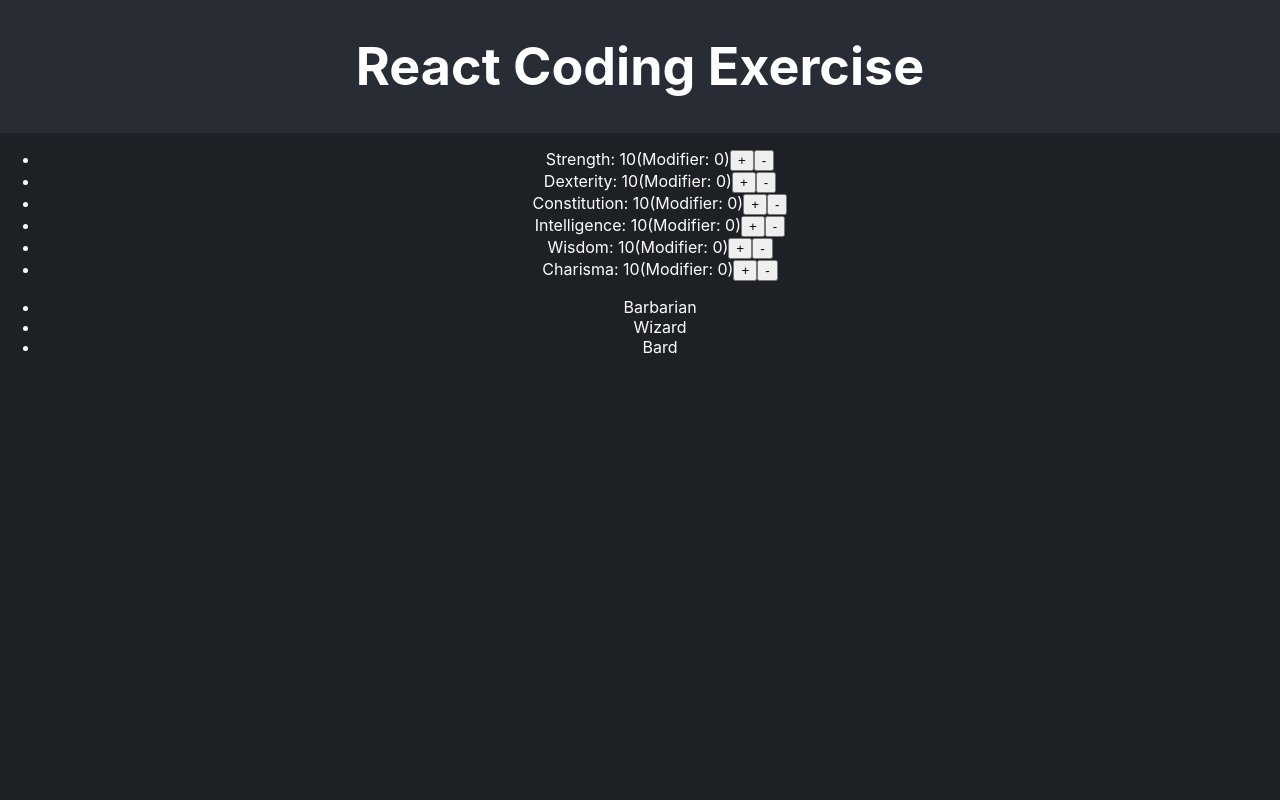
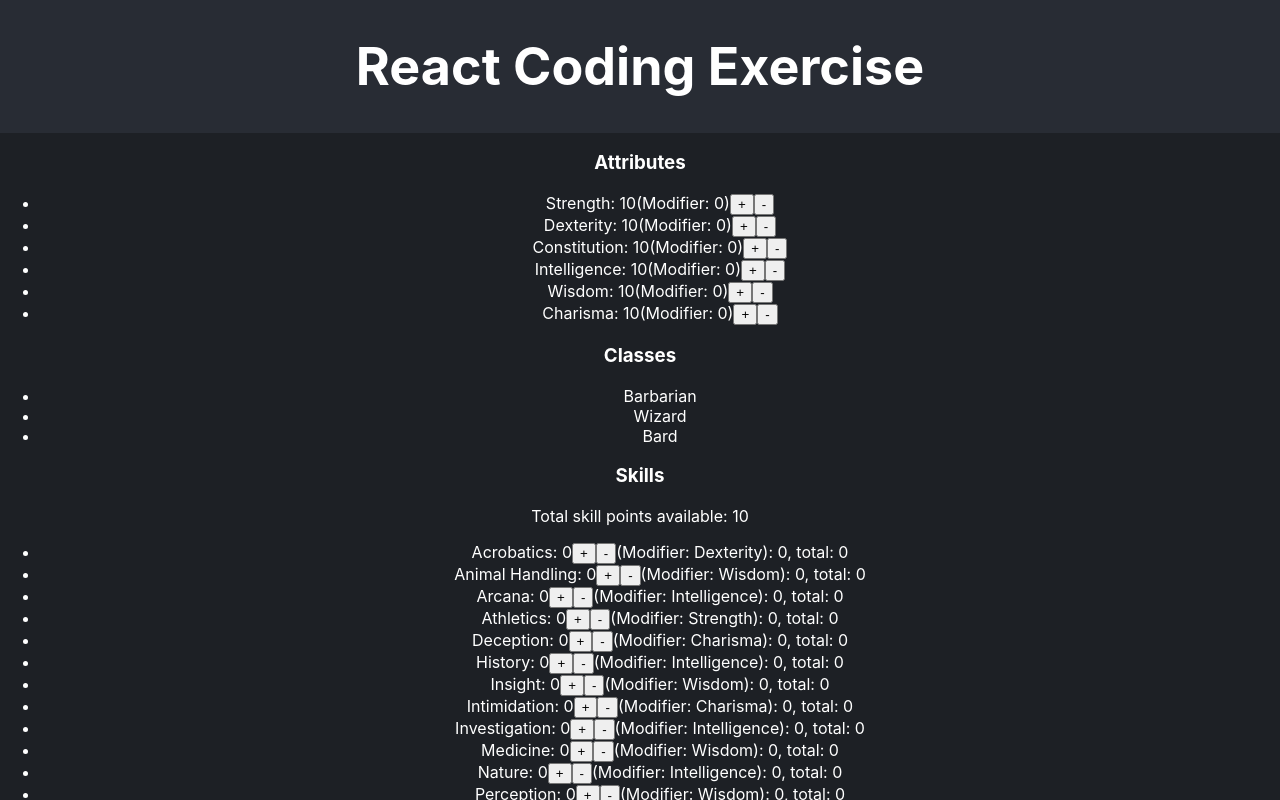
Before and after one commit to mukifera/recruiting-webapp-character, a React (Create React App) app: page / in a window 1280 px wide. Shown: the top 800 px of the page. Built offline with nearby package versions, Linux system fonts and the light colour scheme.

Commit message:
implement skills

```diff
--- a/src/Attributes.tsx
+++ b/src/Attributes.tsx
@@ -5,6 +5,8 @@ import { ATTRIBUTE_LIST } from './consts';
 function Attributes({ attrs, updateAttr }) {
 
   return (
+    <div>
+      <h3>Attributes</h3>
       <ul>
         {Object.keys(attrs).map((attr, index) =>
           <Attribute
@@ -15,6 +17,7 @@ function Attributes({ attrs, updateAttr }) {
           />
         )}
       </ul>
+    </div>
   );
 }
 
--- a/src/Character.tsx
+++ b/src/Character.tsx
@@ -4,6 +4,7 @@ import { ATTRIBUTE_LIST, CLASS_LIST } from './consts';
 import Attributes from './Attributes';
 import Classes from './Classes';
 import Class from './Class';
+import Skills from './Skills';
 
 function Character() {
   const [attrs, setAttrs] = useState({})
@@ -26,6 +27,7 @@ function Character() {
       })}/>
       <Classes attrs={attrs} setSelected={setSelectedClass}/>
       {!!selectedClass && <Class className={selectedClass}/>}
+      <Skills attrs={attrs}/>
     </>
   );
 }
--- a/src/Class.tsx
+++ b/src/Class.tsx
@@ -6,7 +6,7 @@ function Class({ className }) {
 
   return (
     <div>
-      {className} class
+      <h4>{className} class</h4>
       <ul>
         {Object.keys(CLASS_LIST[className]).map((attr, index) =>
           <li key={index}>
--- a/src/Classes.tsx
+++ b/src/Classes.tsx
@@ -11,6 +11,8 @@ function Classes({ attrs, setSelected }) {
     );
 
   return (
+    <div>
+      <h3>Classes</h3>
       <ul>
         {Object.keys(CLASS_LIST).map((className, index) =>
           <li
@@ -24,6 +26,8 @@ function Classes({ attrs, setSelected }) {
           </li>
         )}
       </ul>
+
+    </div>
   );
 }
 
--- /dev/null
+++ b/src/Skills.tsx
@@ -0,0 +1,56 @@
+import { useEffect, useState } from 'react';
+import { SKILL_LIST } from './consts';
+import { calcModifier, calcTotalSkillPoints } from './helpers';
+
+function Skills({ attrs }) {
+
+  const [skillPoints, setSkillPoints] = useState(() => calcTotalSkillPoints(attrs))
+  const [skills, setSkills] = useState(() => {
+    const initial_skills = {};
+    SKILL_LIST.forEach((skill) => {
+      initial_skills[skill.name] = 0
+    })
+    return initial_skills
+  })
+
+  useEffect(() => {
+    setSkillPoints(calcTotalSkillPoints(attrs))
+  }, [attrs])
+
+  return (
+    <div>
+      <h3>Skills</h3>
+      <p>Total skill points available: {skillPoints}</p>
+      <ul>
+        {Object.keys(skills).map((name, index) => {
+          const modifierName = SKILL_LIST[index].attributeModifier
+          const modifierValue = calcModifier(attrs[modifierName])
+          const total = skills[name] + modifierValue
+          const update = (change) => {
+            if (skillPoints - change < 0 || skills[name] + change < 0) {
+              return
+            }
+            setSkills((prevState) => {
+              const newState =  {...prevState}
+              newState[name] = Math.max(prevState[name] + change, 0)
+              return newState
+            })
+            setSkillPoints((prevState) => prevState - change)
+          }
+
+          return (
+            <li key={index}>
+              {name}: {skills[name]}
+              <button onClick={() => update(1)}>+</button>
+              <button onClick={() => update(-1)}>-</button>
+              (Modifier: {modifierName}): {modifierValue}, total: {total}
+            </li>
+            )
+        }
+        )}
+      </ul>
+    </div>
+  );
+}
+
+export default Skills;
--- /dev/null
+++ b/src/helpers.ts
@@ -0,0 +1,6 @@
+export const calcModifier = (value) => Math.floor((value - 10) / 2);
+
+export const calcTotalSkillPoints = (attrs) => {
+  const intel_modifier = calcModifier(attrs["Intelligence"])
+  return Math.max(0, 10 + 4 * intel_modifier)
+};
```
Lines whose indentation alone changed are shown as unchanged.
